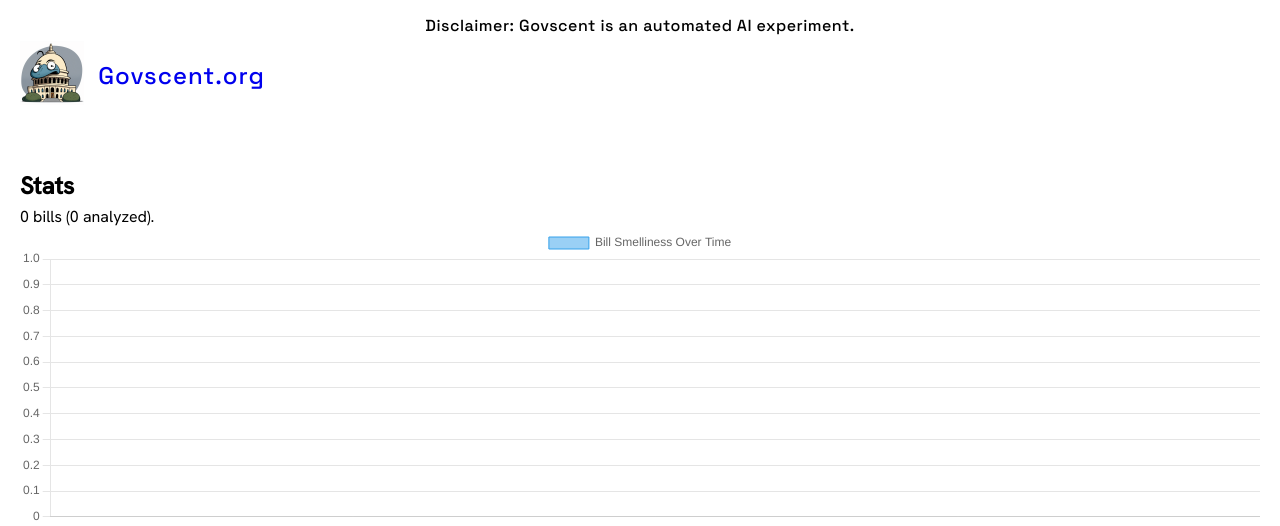
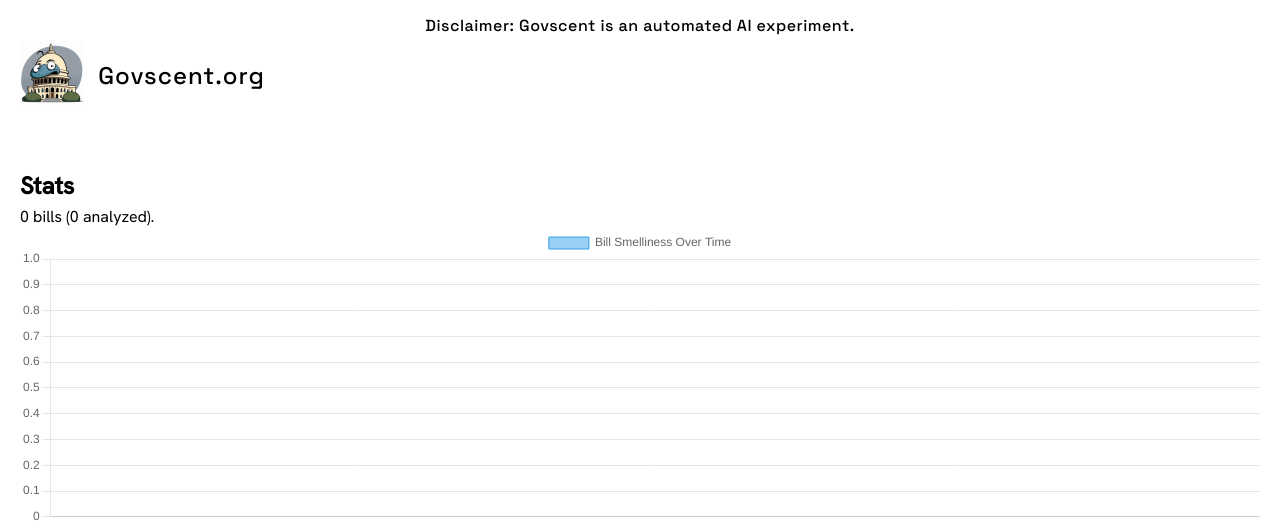
Before and after one commit to winrid/govscent, a Django app: page / in a window 1280 px wide. Shown: the top 526 px of the page. Run offline with Django 4.2, Linux system fonts and the light colour scheme; data that the repository does not hold is empty.

Commit message:
fixing link color

```diff
--- a/govscentdotorg/static/style.css
+++ b/govscentdotorg/static/style.css
@@ -31,6 +31,7 @@ body {
   font-size: 24px;
   letter-spacing: 1px;
   text-decoration: none;
+  color: #000;
   font-family: 'Space Grotesk', sans-serif;
 }
 .content {
--- a/govscentdotorg/static/style.less
+++ b/govscentdotorg/static/style.less
@@ -37,6 +37,7 @@ html, body {
       font-size: 24px;
       letter-spacing: 1px;
       text-decoration: none;
+      color: #000;
       .font-space();
     }
   }
```
Also changed, not shown: 1 other file.
